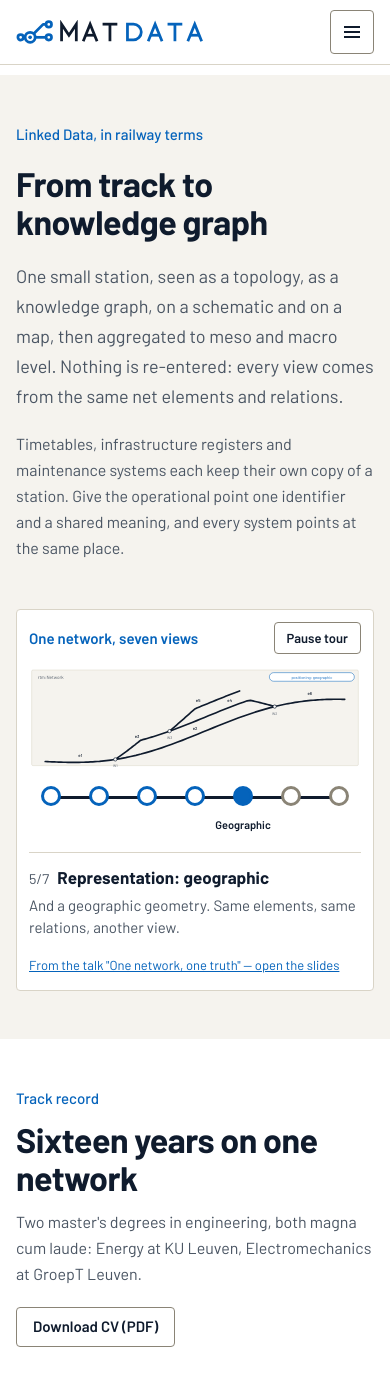
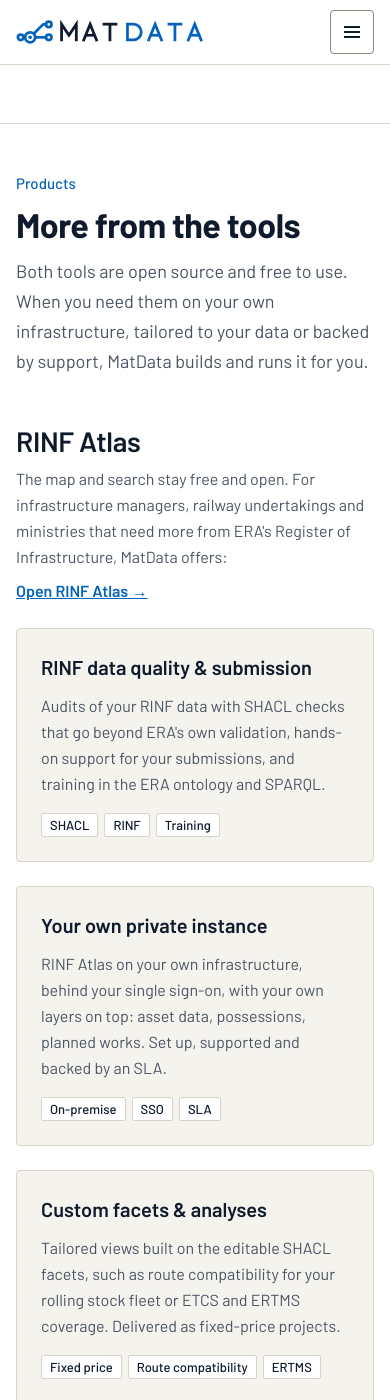
Before and after one commit to Matdata-eu/company-website, a Jekyll site: the page built from index.html, in a window 390 px wide and 1400 px high, scrolled down 4891 px. Built offline with Jekyll 4.4.1, drawn with Linux system fonts in a browser that asks for light colours; some of the changed text lies outside the part shown.

Commit message:
feat: add product services for RINF Atlas and MatGUI

```diff
--- a/_data/home.yml
+++ b/_data/home.yml
@@ -31,6 +31,14 @@
   heading: Things I've built
   intro: Open-source tools for railway data and Linked Data. Both run live, so you can try them right now.
   all_link: { label: See all my repositories on GitHub →, url: "https://github.com/orgs/Matdata-eu/repositories" }
+
+products:
+  eyebrow: Products
+  heading: More from the tools
+  intro: >-
+    Both tools are open source and free to use. When you need them on your own infrastructure,
+    tailored to your data or backed by support, MatData builds and runs it for you.
+  cta: { label: Ask about these services →, url: "#contact" }
 
 example:
   eyebrow: Linked Data, in railway terms
--- a/_data/nav.yml
+++ b/_data/nav.yml
@@ -1,6 +1,7 @@
 # Main menu at the top of every page.
 - { label: Services, url: "/#services" }
 - { label: Projects, url: "/#projects" }
+- { label: Products, url: "/#products" }
 - { label: Talks, url: "/#talks" }
 - { label: About, url: "/#about" }
 - { label: Contact, url: "/#contact" }
--- /dev/null
+++ b/_data/product_services.yml
@@ -0,0 +1,77 @@
+# Service cards in the "Products" section, grouped per open-source tool.
+# Each tool gets a heading, a short intro, links, and a list of offers (title, text, tags).
+# Delete an offer to drop it from the site; the cards reflow on their own.
+
+- tool: RINF Atlas
+  intro: >-
+    The map and search stay free and open. For infrastructure managers, railway undertakings
+    and ministries that need more from ERA's Register of Infrastructure, MatData offers:
+  links:
+    - { label: Open RINF Atlas →, url: "https://rinf-atlas.matdata.eu" }
+  offers:
+    - title: RINF data quality & submission
+      text: >-
+        Audits of your RINF data with SHACL checks that go beyond ERA's own validation, hands-on
+        support for your submissions, and training in the ERA ontology and SPARQL.
+      tags: [SHACL, RINF, Training]
+    - title: Your own private instance
+      text: >-
+        RINF Atlas on your own infrastructure, behind your single sign-on, with your own layers
+        on top: asset data, possessions, planned works. Set up, supported and backed by an SLA.
+      tags: [On-premise, SSO, SLA]
+    - title: Custom facets & analyses
+      text: >-
+        Tailored views built on the editable SHACL facets, such as route compatibility for your
+        rolling stock fleet or ETCS and ERTMS coverage. Delivered as fixed-price projects.
+      tags: [Fixed price, Route compatibility, ERTMS]
+    - title: Premium features
+      text: >-
+        Saved searches, change alerts ("tell me when line X changes"), dataset diff reports,
+        bulk API access and branded PDF or Excel exports, on top of the free core.
+      tags: [Alerts, API, Exports]
+    - title: Data products
+      text: >-
+        Cleaned and derived datasets, such as merged track geometries, a routable network graph
+        and ready-to-use GIS packages, or a commercial API. Built on ERA's open RINF data
+        (CC BY 4.0), with attribution.
+      tags: [GIS, Network graph, API]
+
+- tool: MatGUI
+  intro: >-
+    MatGUI is free to use as a website, on npm and on Docker Hub. When your team works with
+    SPARQL every day, MatData can shape it around your organisation:
+  links:
+    - { label: Open MatGUI →, url: "https://matgui.matdata.eu/" }
+  offers:
+    - title: Your own private instance
+      text: >-
+        Hosted by MatData or on your own infrastructure, behind your company login (OAuth or
+        OpenID Connect, such as Microsoft Entra ID), with your branding and default settings.
+      tags: [SSO, Hosting, Branding]
+    - title: Endpoint shortcuts & saved queries
+      text: >-
+        A shared catalogue of your SPARQL endpoints and a library of saved, named queries, so
+        nobody has to paste URLs or rewrite the same query twice.
+      tags: [Endpoints, Query library]
+    - title: Queries stored in your own triple store
+      text: >-
+        Saved queries kept as RDF on a SPARQL endpoint you control, so they stay versioned,
+        searchable and shared across teams and tools.
+      tags: [SPARQL, RDF, Governance]
+    # Suggested: turns saved queries into forms for colleagues who don't write SPARQL.
+    - title: Query forms & dashboards
+      text: >-
+        Parameterised queries turned into simple forms, tables and charts, so colleagues who
+        don't write SPARQL can still get answers from the knowledge graph.
+      tags: [No-code, Dashboards]
+    # Suggested: embedding and connecting to secured, commercial triple stores.
+    - title: Integration & embedding
+      text: >-
+        MatGUI embedded in your portal, data catalogue or intranet, and connected to secured
+        triple stores such as GraphDB, Stardog, Virtuoso or Amazon Neptune.
+      tags: [Embedding, Triple stores]
+    - title: Features on request
+      text: >-
+        New views, plugins and workflows built to your specification and contributed back to
+        the open-source project, plus SPARQL training and support for your team.
+      tags: [Development, Support, Training]
--- a/assets/css/site.css
+++ b/assets/css/site.css
@@ -166,6 +166,18 @@
 .project-body h3 { margin: 0; font-size: 28px; line-height: 34px; font-weight: 600; letter-spacing: -0.01em; }
 .project-body .links { margin-top: auto; padding-top: var(--space-2); }
 
+/* Product services: continues the white Projects section, one group of cards per tool */
+.section--continued { padding-top: 0; }
+.products { display: flex; flex-direction: column; gap: var(--space-12); border-top: 1px solid var(--line); padding-top: 72px; }
+.product-group { display: flex; flex-direction: column; gap: var(--space-6); }
+.product-group-head { display: flex; flex-direction: column; gap: var(--space-2); max-width: 720px; }
+.product-group-head h3 { margin: 0; font-size: 28px; line-height: 34px; font-weight: 600; letter-spacing: -0.01em; }
+.cards-3 { display: grid; grid-template-columns: repeat(auto-fill, minmax(min(300px, 100%), 1fr)); gap: var(--space-6); }
+.products .md-card { background: var(--surface); }
+.products .md-card h4 { margin: 0; font-size: 20px; line-height: 28px; font-weight: 600; }
+.products .md-card .tags { margin-top: auto; padding-top: var(--space-1); }
+.products-cta { align-self: flex-start; }
+
 /* Linked Data example */
 .example { align-items: flex-start; }
 .example-copy { flex: 1 1 340px; display: flex; flex-direction: column; gap: 20px; }
@@ -293,6 +305,7 @@
   .hero-ctas .md-btn-primary { width: 100%; justify-content: center; }
   .hero-img { position: static; display: block; height: 280px; width: calc(100% - 32px); margin: 0 auto var(--space-8); border-radius: var(--radius-md); object-position: 80% 30%; }
   .specialism { padding: var(--space-6); }
+  .products { padding-top: var(--space-12); }
   .timeline > li { grid-template-columns: 1fr; }
   .contact h2 { font-size: 40px; line-height: 42px; }
   .contact-card { padding: 20px; }
--- a/index.html
+++ b/index.html
@@ -160,6 +161,36 @@
     </div>
   </section>
 
+  <!-- Product services, grouped per tool -->
+  <section class="section section--white section--continued" id="products">
+    <div class="wrap products">
+      <div class="section-head">
+        <p class="eyebrow">{{ t.products.eyebrow | escape }}</p>
+        <h2 class="h2">{{ t.products.heading | escape }}</h2>
+        <p class="lead">{{ t.products.intro | escape }}</p>
+      </div>
+      {% for tool in site.data.product_services %}
+      <div class="product-group">
+        <div class="product-group-head">
+          <h3>{{ tool.tool | escape }}</h3>
+          <p class="muted">{{ tool.intro | escape }}</p>
+          {% if tool.links %}<div class="links">{% for l in tool.links %}<a class="link-strong" href="{{ l.url }}">{{ l.label | escape }}</a>{% endfor %}</div>{% endif %}
+        </div>
+        <div class="cards-3">
+          {% for o in tool.offers %}
+          <article class="md-card">
+            <h4>{{ o.title | escape }}</h4>
+            <p>{{ o.text | escape }}</p>
+            {% if o.tags %}<ul class="tags">{% for tag in o.tags %}<li class="md-tag">{{ tag | escape }}</li>{% endfor %}</ul>{% endif %}
+          </article>
+          {% endfor %}
+        </div>
+      </div>
+      {% endfor %}
+      <a class="md-btn md-btn-primary products-cta" href="{{ t.products.cta.url }}">{{ t.products.cta.label | escape }}</a>
+    </div>
+  </section>
+
   <!-- Linked Data example -->
   <section class="section" aria-labelledby="example">
     <div class="wrap split example">
```
Also changed, not shown: other parts of index.html (+1 -0 lines), 1 other file.
